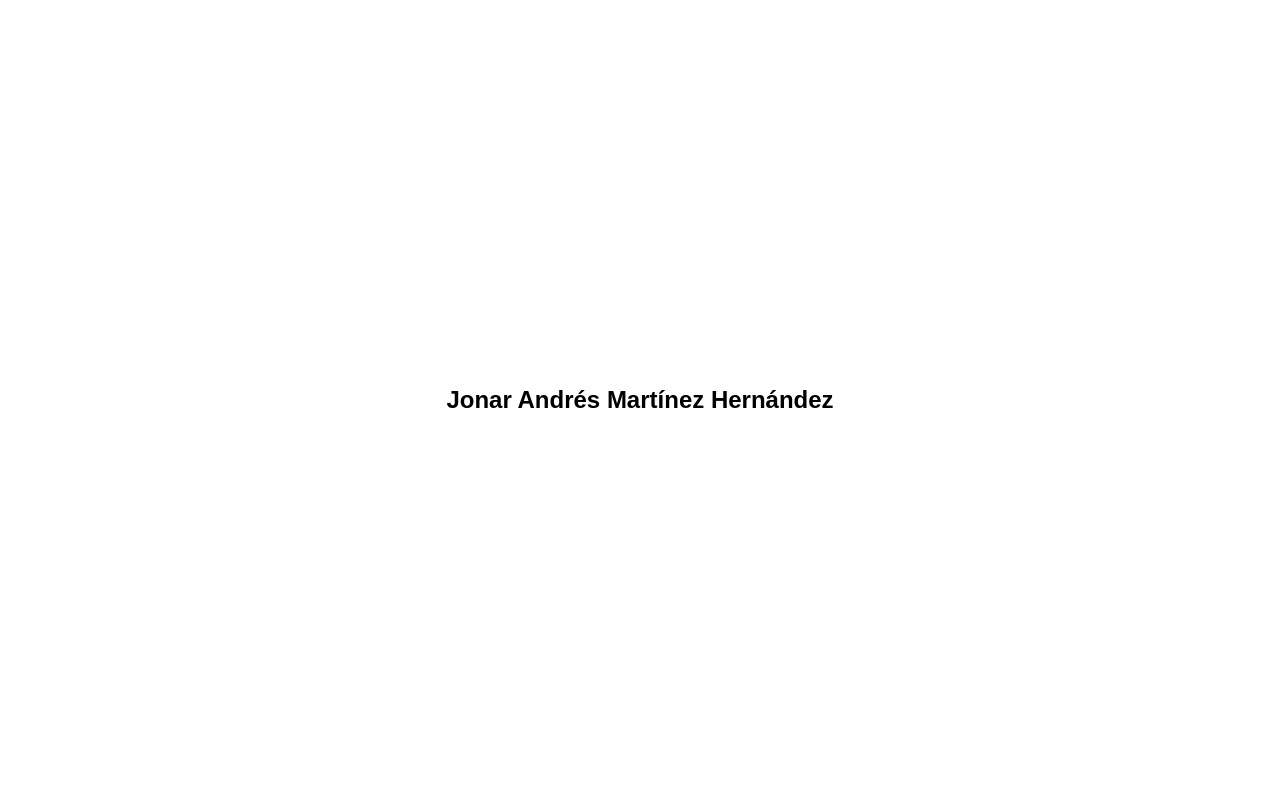
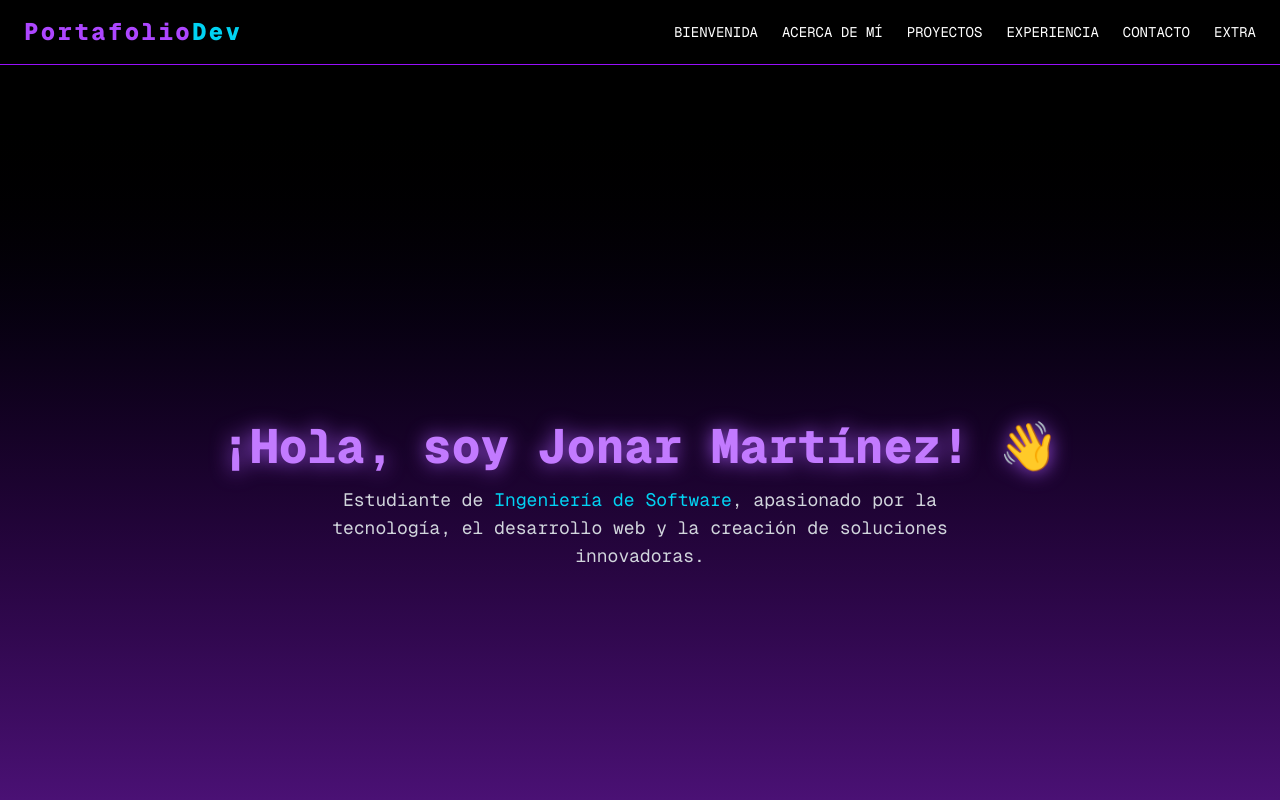
Before and after one commit to Jonar519/Trabajo-final-Jonar-Martinez, a Next.js app: page / in a window 1280 px wide. Shown: the top 800 px of the page. Built offline with nearby package versions, Linux system fonts and the light colour scheme.

Commit message:
Descripción de los cambios

```diff
--- a/src/app/page.tsx
+++ b/src/app/page.tsx
@@ -1,9 +1,232 @@
+// app/page.tsx
+"use client";
+
+import { useState } from "react";
+import Image from "next/image";
+
 export default function Home() {
+  const [menuOpen, setMenuOpen] = useState(false);
+
+  const sections = [
+    { id: "welcome", label: "Bienvenida" },
+    { id: "about", label: "Acerca de mí" },
+    { id: "projects", label: "Proyectos" },
+    { id: "experience", label: "Experiencia" },
+    { id: "contact", label: "Contacto" },
+    { id: "extra", label: "Extra" },
+  ];
+
   return (
-    <main className="flex min-h-screen items-center justify-center bg-white">
-      <h1 className="text-black text-2xl font-bold">
-        Jonar Andrés Martínez Hernández
-      </h1>
-    </main>
+    <div className="bg-black text-white font-mono scroll-smooth">
+      {/* NAVBAR */}
+      <nav className="fixed top-0 w-full z-50 bg-black/80 backdrop-blur-md border-b border-purple-600">
+        <div className="max-w-7xl mx-auto flex justify-between items-center px-6 py-4">
+          {/* LOGO */}
+          <h1 className="text-2xl font-extrabold text-purple-500 tracking-widest">
+            Portafolio<span className="text-cyan-400">Dev</span>
+          </h1>
+
+          {/* MENU DESKTOP */}
+          <ul className="hidden md:flex gap-6 text-sm uppercase">
+            {sections.map((sec) => (
+              <li key={sec.id}>
+                <a
+                  href={`#${sec.id}`}
+                  className="hover:text-cyan-400 transition-colors"
+                >
+                  {sec.label}
+                </a>
+              </li>
+            ))}
+          </ul>
+
+          {/* MENU MOBILE */}
+          <button
+            className="md:hidden text-purple-400"
+            onClick={() => setMenuOpen(!menuOpen)}
+          >
+            ☰
+          </button>
+        </div>
+
+        {menuOpen && (
+          <div className="md:hidden bg-black border-t border-purple-600">
+            <ul className="flex flex-col items-center py-4 gap-4">
+              {sections.map((sec) => (
+                <li key={sec.id}>
+                  <a
+                    href={`#${sec.id}`}
+                    onClick={() => setMenuOpen(false)}
+                    className="hover:text-cyan-400 transition-colors"
+                  >
+                    {sec.label}
+                  </a>
+                </li>
+              ))}
+            </ul>
+          </div>
+        )}
+      </nav>
+
+      {/* CONTENIDO */}
+      <main className="pt-24">
+        {/* Bienvenida */}
+        <section
+          id="welcome"
+          className="min-h-screen flex flex-col justify-center items-center bg-gradient-to-b from-black to-purple-900 text-center px-6"
+        >
+          <h2 className="text-5xl font-extrabold text-purple-400 mb-4 drop-shadow-[0_0_10px_rgba(168,85,247,0.9)]">
+            ¡Hola, soy Jonar Martínez! 👋
+          </h2>
+          <p className="text-lg text-gray-300 max-w-2xl">
+            Estudiante de <span className="text-cyan-400">Ingeniería de Software</span>,
+            apasionado por la tecnología, el desarrollo web y la creación de soluciones innovadoras.
+          </p>
+        </section>
+
+        {/* Acerca de mí */}
+        <section
+          id="about"
+          className="min-h-screen flex flex-col justify-center items-center bg-black px-6 py-16"
+        >
+          <h2 className="text-4xl font-bold text-purple-400 mb-10">Acerca de mí</h2>
+
+          <div className="grid md:grid-cols-2 gap-10 max-w-6xl items-center">
+            <Image
+              src="/profile.jpg" // pon aquí tu foto
+              alt="Mi foto"
+              width={500}
+              height={500}
+              className="rounded-2xl shadow-[0_0_20px_rgba(0,255,255,0.7)]"
+            />
+            <p className="text-gray-300 leading-relaxed text-lg">
+              Soy un desarrollador en formación con sólidos conocimientos en{" "}
+              <span className="text-cyan-400">Next.js, TailwindCSS y TypeScript</span>.
+              Me encanta aprender nuevas tecnologías y trabajar en proyectos que
+              mezclen diseño atractivo con funcionalidad. 🚀
+            </p>
+          </div>
+        </section>
+
+        {/* Proyectos */}
+        <section
+          id="projects"
+          className="min-h-screen bg-gradient-to-r from-purple-950 to-black px-6 py-16"
+        >
+          <h2 className="text-4xl font-bold text-cyan-400 mb-10 text-center">
+            Mis Proyectos
+          </h2>
+
+          <div className="grid md:grid-cols-3 gap-8 max-w-6xl mx-auto">
+            {[1, 2, 3].map((p) => (
+              <div
+                key={p}
+                className="bg-black/60 border border-purple-700 rounded-xl p-6 hover:scale-105 transition-transform shadow-[0_0_15px_rgba(168,85,247,0.7)]"
+              >
+                <Image
+                  src={`/project${p}.jpg`} // cambia estas imágenes
+                  alt={`Proyecto ${p}`}
+                  width={400}
+                  height={250}
+                  className="rounded-lg mb-4"
+                />
+                <h3 className="text-xl font-bold text-purple-300 mb-2">
+                  Proyecto {p}
+                </h3>
+                <p className="text-gray-400">
+                  Descripción breve del proyecto {p} que muestra mi experiencia en
+                  desarrollo y diseño.
+                </p>
+              </div>
+            ))}
+          </div>
+        </section>
+
+        {/* Experiencia */}
+        <section
+          id="experience"
+          className="min-h-screen bg-black px-6 py-16"
+        >
+          <h2 className="text-4xl font-bold text-purple-400 mb-10 text-center">
+            Experiencia Académica y Laboral
+          </h2>
+
+          <div className="space-y-8 max-w-4xl mx-auto">
+            <div className="flex gap-6 items-start">
+              <div className="bg-purple-700 rounded-lg px-4 py-2 text-white font-bold shadow-[0_0_10px_rgba(168,85,247,0.7)]">
+                2023
+              </div>
+              <div>
+                <h3 className="text-lg font-bold text-cyan-400">
+                  Prácticas académicas
+                </h3>
+                <p className="text-gray-400">
+                  Participación en proyectos de desarrollo web con tecnologías modernas.
+                </p>
+              </div>
+            </div>
+
+            <div className="flex gap-6 items-start">
+              <div className="bg-purple-700 rounded-lg px-4 py-2 text-white font-bold shadow-[0_0_10px_rgba(168,85,247,0.7)]">
+                2024
+              </div>
+              <div>
+                <h3 className="text-lg font-bold text-cyan-400">
+                  Proyecto universitario
+                </h3>
+                <p className="text-gray-400">
+                  Creación de una plataforma en Next.js y Tailwind para gestión de información.
+                </p>
+              </div>
+            </div>
+          </div>
+        </section>
+
+        {/* Contacto */}
+        <section
+          id="contact"
+          className="min-h-screen flex flex-col justify-center items-center bg-gradient-to-t from-black to-purple-900 px-6"
+        >
+          <h2 className="text-4xl font-bold text-pink-500 mb-6">Contacto</h2>
+          <p className="text-gray-300 mb-4">¿Quieres trabajar conmigo? Escríbeme:</p>
+          <a
+            href="mailto:tuemail@correo.com"
+            className="px-6 py-3 bg-purple-700 rounded-full hover:bg-purple-600 transition shadow-[0_0_15px_rgba(236,72,153,0.8)]"
+          >
+            tuemail@correo.com
+          </a>
+        </section>
+
+        {/* EXTRA */}
+        <section
+          id="extra"
+          className="min-h-screen bg-black px-6 py-16"
+        >
+          <h2 className="text-4xl font-bold text-green-400 mb-10 text-center">
+            Mi Setup & Hobbies
+          </h2>
+
+          <div className="grid md:grid-cols-2 gap-8 max-w-6xl mx-auto">
+            <div className="bg-black/70 border border-green-600 p-6 rounded-xl shadow-[0_0_15px_rgba(34,197,94,0.7)]">
+              <h3 className="text-xl font-bold text-green-400 mb-2">Setup</h3>
+              <p className="text-gray-300">
+                Computadora, monitores y herramientas que uso para programar y aprender.
+              </p>
+            </div>
+            <div className="bg-black/70 border border-green-600 p-6 rounded-xl shadow-[0_0_15px_rgba(34,197,94,0.7)]">
+              <h3 className="text-xl font-bold text-green-400 mb-2">Hobbies</h3>
+              <p className="text-gray-300">
+                Me gusta el fútbol, la música y experimentar con nuevas tecnologías.
+              </p>
+            </div>
+          </div>
+        </section>
+      </main>
+
+      {/* FOOTER */}
+      <footer className="bg-black border-t border-purple-600 py-6 text-center text-sm text-gray-400">
+        © 2025 Jonar Martínez - Portafolio Gamer Style. Todos los derechos reservados.
+      </footer>
+    </div>
   );
 }
```
